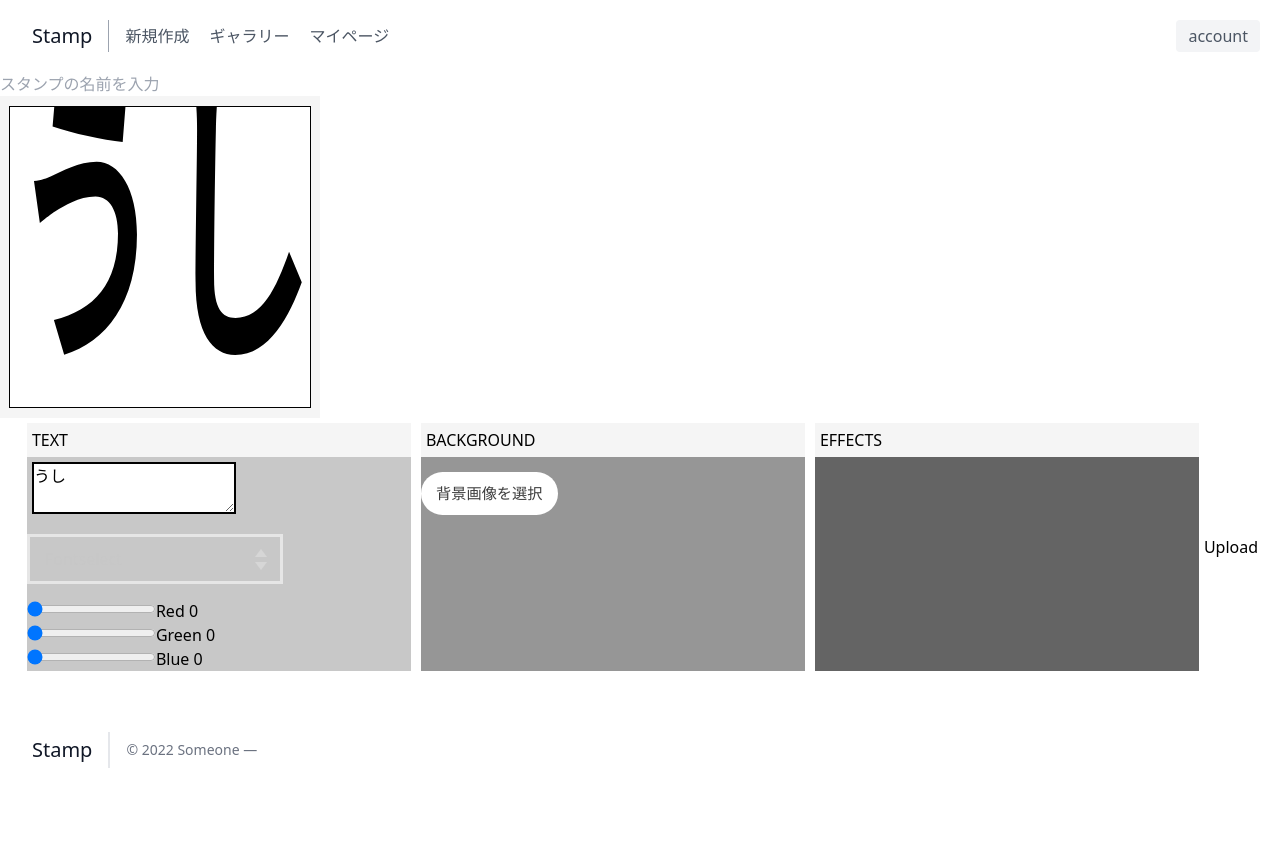
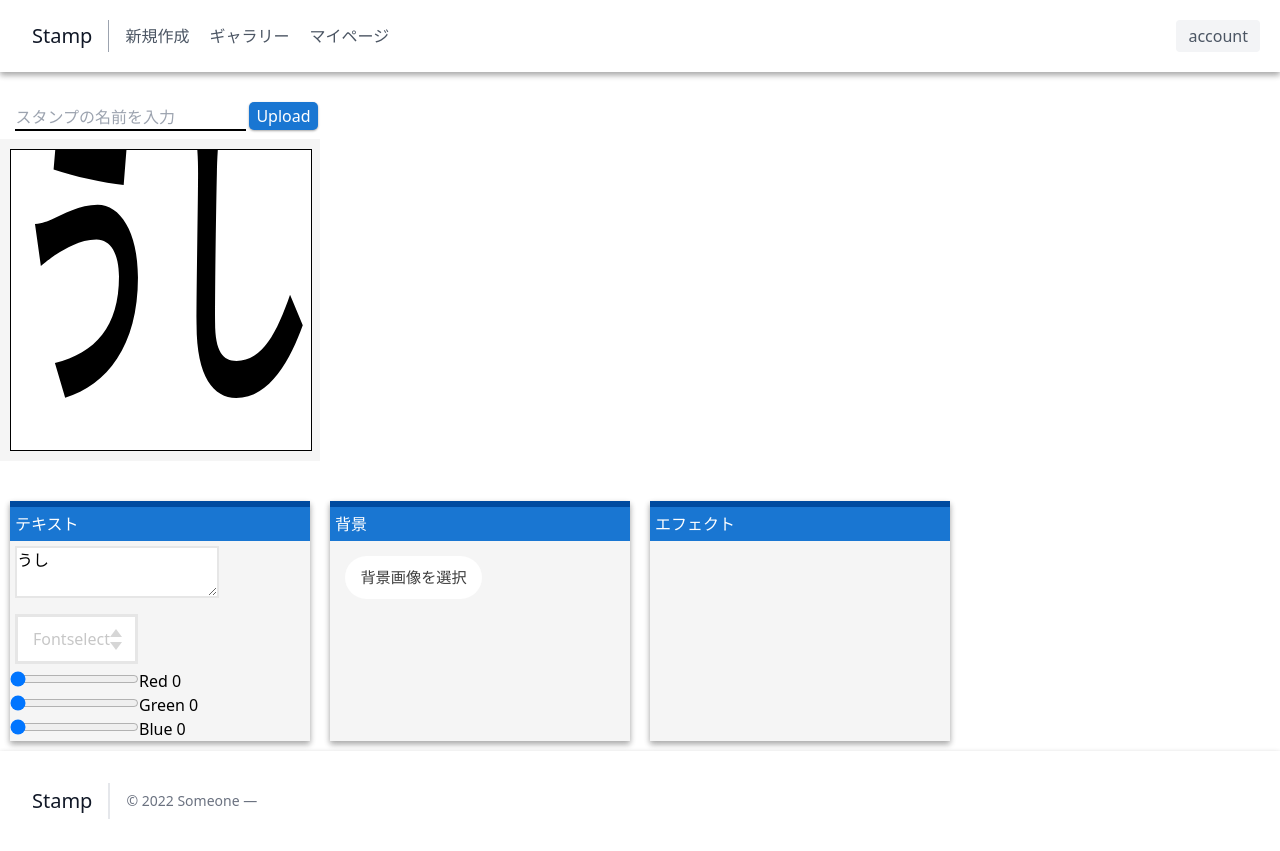
Before and after one commit to hackathon-22-spring-14/hackathon-22-spring-14-frontend, a Vue app: page / in a window 1280 px wide. Before the commit the page ends 800 px from the top, so only its background shows below. Built offline with nearby package versions, Linux system fonts and the light colour scheme.

Commit message:
UIの調整

```diff
--- a/src/components/App.vue
+++ b/src/components/App.vue
@@ -23,6 +23,14 @@ export default defineComponent({
   /* 色についての設定 */
   --headerColor: ;
   --headerShadowColor: rgba(0, 0, 0, 0.2);
+  --primary: #1976d2;
+  --primaryLight: #63a4ff;
+  --primaryDark: #004ba0;
+  --secondry: #1976d2;
+  --secondryLight: #63a4ff;
+  --secondryDark: #004ba0;
+  --textOnPrimary: #ffffff;
+  --textOnSecondry: #ffffff;
   /* テキストについての設定 */
   --fontSizeTitle: 28px;
   --fontSizeXLarge: 18px;
@@ -32,6 +40,11 @@ export default defineComponent({
   --fontSizeIcon: 26px;
   --fontSizePart: 48px;
   --multilineTextLineHeight: 1.5;
+  /* 影についての設定 */
+  --buttonShadow: 0 1px 3px rgba(0, 0, 0, 0.12), 0 1px 2px rgba(0, 0, 0, 0.24);
+  --buttonTransition: all 0.3s cubic-bezier(0.25, 0.8, 0.25, 1);
+  --standardShadow: 0 3px 6px rgba(0, 0, 0, 0.16), 0 3px 6px rgba(0, 0, 0, 0.23);
+  --strongShadow: 0 10px 20px rgba(0, 0, 0, 0.19), 0 6px 6px rgba(0, 0, 0, 0.23);
 }
 
 html {
@@ -39,7 +52,7 @@ html {
 }
 
 footer {
-  position: absolute;
+  position: bottom;
   bottom: 0;
 }
 </style>
--- a/src/components/atomics/InputFile.vue
+++ b/src/components/atomics/InputFile.vue
@@ -16,8 +16,9 @@ export default defineComponent({
 <style scoped>
 .upload-label {
   display: inline-block;
+  width: 137px;
   cursor: pointer; /* カーソルを指に */
-  margin: 1em 0; /* まわりの余白 */
+  margin: 1em 1em; /* まわりの余白 */
   padding: 0.7em 1em; /* 文字まわりの余白 */
   line-height: 1.4; /* 行間 */
   background: #ffffff; /* 背景色 */
--- a/src/components/organisms/MasterFooter.vue
+++ b/src/components/organisms/MasterFooter.vue
@@ -28,3 +28,10 @@ export default defineComponent({
   name: 'MasterFooter',
 })
 </script>
+
+<style scoped>
+footer {
+  box-shadow: var(--standardShadow);
+  width: auto;
+}
+</style>
--- a/src/components/organisms/MasterHeader.vue
+++ b/src/components/organisms/MasterHeader.vue
@@ -31,3 +31,9 @@ export default defineComponent({
   name: 'MasterHeader',
 })
 </script>
+
+<style scoped>
+header {
+  box-shadow: var(--standardShadow);
+}
+</style>
--- a/src/components/pages/CreatePage.vue
+++ b/src/components/pages/CreatePage.vue
@@ -1,14 +1,21 @@
 <template>
-  <input v-model="title" placeholder="スタンプの名前を入力" />
+<div class="stamp">
+  <div class="upload">
+    <input v-model="title" placeholder="スタンプの名前を入力" class="stamp-title"/>
+    <div class="upload-section">
+      <button @click="createStamp">Upload</button>
+    </div>
+  </div>
   <div class="preview">
-    <CanvasPreview />
+      <CanvasPreview />
   </div>
-
+</div>
   <div class="setting-box">
     <div class="setting-text">
-      <p class="box-title">TEXT</p>
+      <div class="box-top"></div>
+      <p class="box-title">テキスト</p>
       <textarea v-model="text" class="main-textarea"></textarea>
-      <div id="v-model-radiobutton">
+      <div id="v-model-radiobutton" class="font-select">
         <!--<input v-model="picked" type="radio" value="san-serif" />
         <label for="san-serif">san-serif</label>
         <br />
@@ -17,32 +24,34 @@
         <PulldownSelect
         :options="['san-serif', 'fantasy']"
         placeholder="Fontselect"
+        class="pulldown-select"
         @selected="picked = $event"
       />
       </div>
-      <input v-model="colors[0]" type="range" min="0" max="255" />Red
+      <input v-model="colors[0]" type="range" min="0" max="255" class="input-range"/>Red
       {{ colors[0] }}
       <br />
-      <input v-model="colors[1]" type="range" min="0" max="255" />Green
+      <input v-model="colors[1]" type="range" min="0" max="255" class="input-range"/>Green
       {{ colors[1] }}
       <br />
-      <input v-model="colors[2]" type="range" min="0" max="255" />Blue
+      <input v-model="colors[2]" type="range" min="0" max="255" class="input-range"/>Blue
       {{ colors[2] }}
     </div>
 
     <div class="setting-background">
-      <p class="box-title">BACKGROUND</p>
+      <div class="box-top"></div>
+      <p class="box-title">背景</p>
       <InputFile />
     </div>
 
     <div class="setting-effects">
-      <p class="box-title">EFFECTS</p>
+      <div class="box-top"></div>
+      <p class="box-title">エフェクト</p>
     </div>
 
-    <div class="upload-section">
-      <button @click="createStamp">Upload</button>
-    </div>
+
   </div>
+
 </template>
 
 <script lang="ts">
@@ -132,61 +141,90 @@ export default defineComponent({
 })
 </script>
 
-<style>
-:root {
-  /* 色についての設定 */
-  --headerColor: ;
-  --headerShadowColor: rgba(0, 0, 0, 0.2);
-  /* テキストについての設定 */
-  --fontSizeTitle: 28px;
-  --fontSizeXLarge: 18px;
-  --fontSizeLarge: 16px;
-  --fontSizeMedium: 14px;
-  --fontSizeSmallIcon: 16px;
-  --fontSizeIcon: 26px;
-  --fontSizePart: 48px;
-  --multilineTextLineHeight: 1.5;
-}
+<style scoped>
 
 html {
-  padding: 0;
+  padding: 0;;
 }
-
+.stamp {
+  width: 300px;
+  margin: 30px 0px 30px 0px;
+  padding: 0px auto;
+  justify-content: center;
+}
+.upload {
+  display: flex;
+  width: 320px;
+  justify-content: center;
+  margin: 5px;
+}
+.stamp-title {
+  border-bottom: 2px solid black;
+  margin: 3px;
+}
+.upload-section {
+  display: flex;
+  padding: 2px 7px;
+  width: fit-content;
+  height: fit-content;
+  background-color: var(--secondry);
+  color: var(--textOnSecondry);
+  border-radius: 5px;
+  align-items: center;
+  box-shadow: var(--buttonShadow);
+  transition: var(--buttonTransition);
+}
+.upload-section:hover {
+  box-shadow: 0 14px 28px rgba(0,0,0,0.25), 0 10px 10px rgba(0,0,0,0.22);
+}
 .preview {
   background-color: whitesmoke;
   display: flex;
   width: 320px;
-  justify-content: center;
 }
 .setting-box {
+  flex-wrap: wrap;
   display: flex;
-  justify-content: center;
+  width: fit-content;
+}
+.box-top {
+  padding: 3px;
+  background-color: var(--primaryDark);
 }
 .box-title {
-  background-color: whitesmoke;
+  background-color: var(--primary);
+  color: var(--textOnPrimary);
   padding: 5px;
 }
 .setting-text {
-  background-color: rgb(200, 200, 200);
-  flex-basis: 30%;
-  margin: 5px;
+  background-color: whitesmoke;
+  width: 300px;
+  margin: 10px;
+  box-shadow: var(--standardShadow);
 }
 .main-textarea {
   margin: 5px;
-  border: 2px solid black;
+  border: 2px solid rgb(230, 230, 230);
+}
+.font-select {
+  width: fit-content;
+}
+.pulldown-select {
+  margin: 5px;
+  background-color: white;
 }
 .setting-background {
-  background-color: rgb(150, 150, 150);
-  flex-basis: 30%;
-  margin: 5px;
+  background-color: whitesmoke;
+  width: 300px;
+  margin: 10px;
+  box-shadow: var(--standardShadow);
 }
 .setting-effects {
-  background-color: rgb(100, 100, 100);
-  flex-basis: 30%;
-  margin: 5px;
+  background-color: whitesmoke;
+  width: 300px;
+  margin: 10px;
+  box-shadow: var(--standardShadow);
 }
 
-.upload-section {
-  display: flex;
-}
+
 </style>
```
Also changed, not shown: src/components/atomics/RadioButton.vue (deleted).
